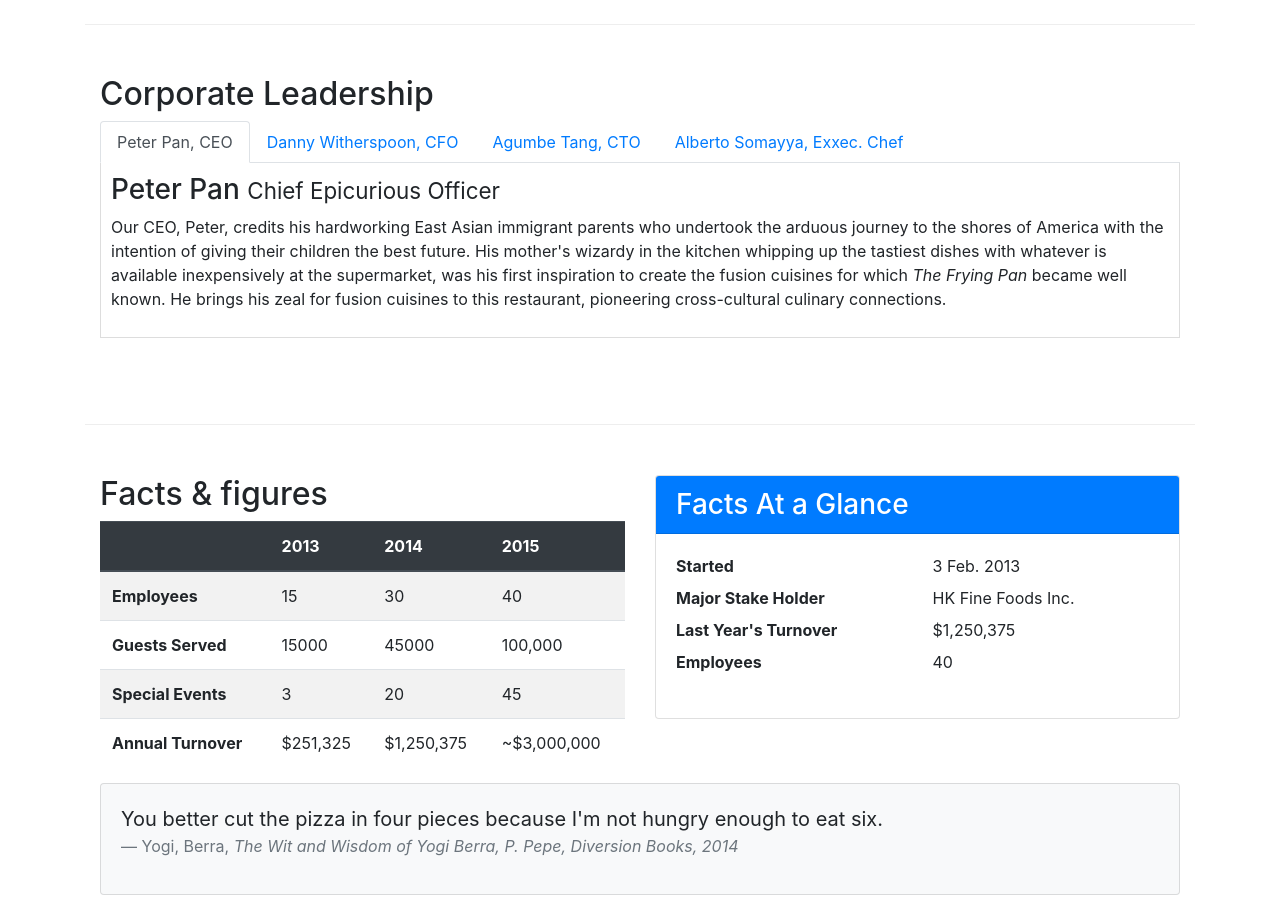
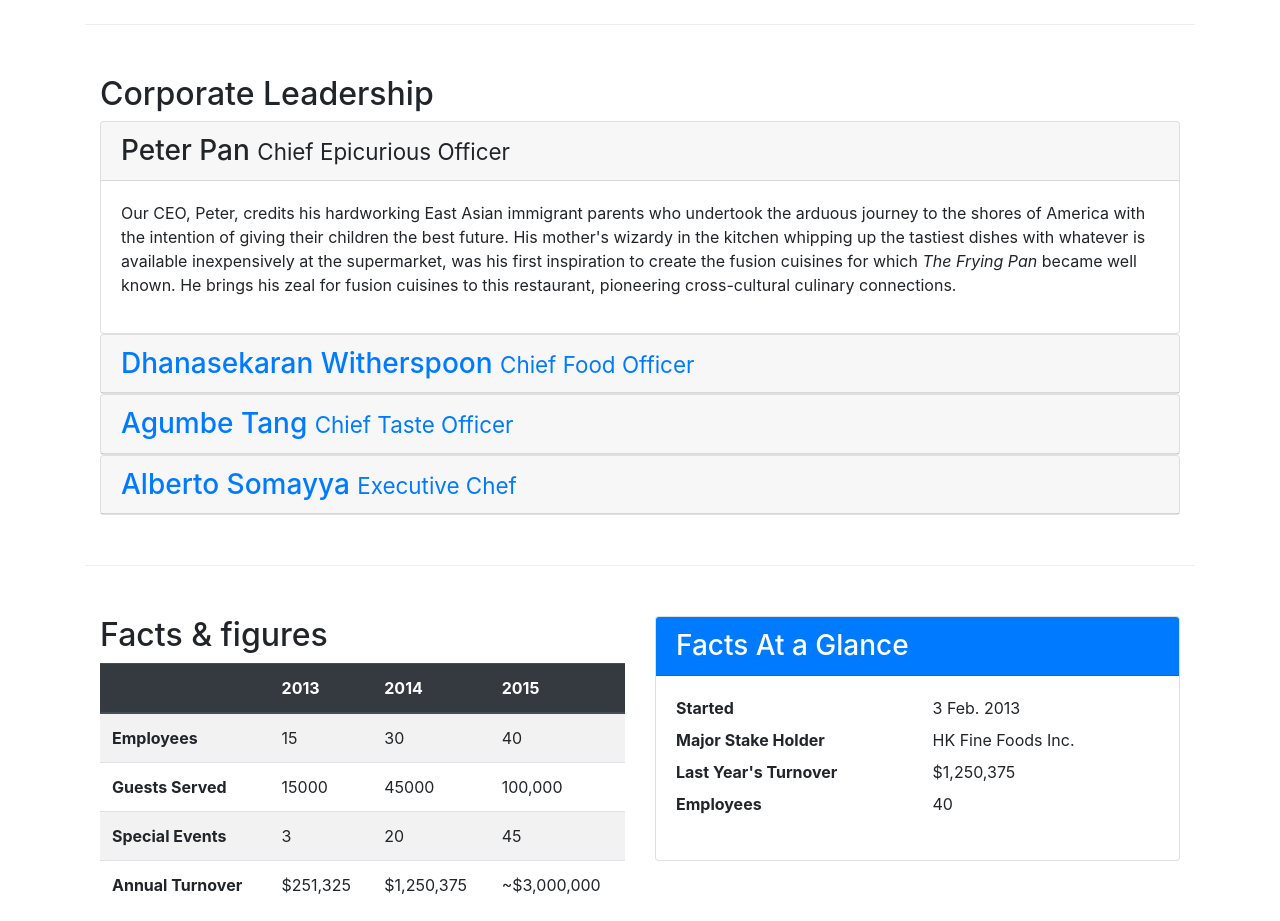
Before and after one commit to mjerricho/bootstrap-course, a website: page aboutus.html in a window 1280 px wide. Shown: the part 840-1761 px from the top of the page. Drawn offline with nearby package versions, Linux system fonts and the light colour scheme.

Commit message:
accordion

```diff
--- a/aboutus.html
+++ b/aboutus.html
@@ -73,38 +73,55 @@
         <div class="row row-content">
             <div class="col">
                 <h2>Corporate Leadership</h2>
-                <!--create tabs-->
-                <ul class="nav nav-tabs">
-                    <li class="nav-item">
-                        <a class="nav-link active" href="#peter" role="tab" data-toggle="tab">Peter Pan, CEO</a>
-                    </li>
-                    <li class="nav-item">
-                        <a class="nav-link" href="#danny" role="tab" data-toggle="tab">Danny Witherspoon, CFO</a>
-                    </li>
-                    <li class="nav-item">
-                        <a class="nav-link" href="#agumbe" role="tab" data-toggle="tab">Agumbe Tang, CTO</a>
-                    </li>
-                    <li class="nav-item">
-                        <a class="nav-link" href="#alberto" role="tab" data-toggle="tab">Alberto Somayya, Exxec. Chef</a>
-                    </li>
-                </ul>
-                <!--creating content-->
-                <div class="tab-content">
-                    <div role="tabpanel" class="tab-pane fade show active" id="peter">
-                        <h3>Peter Pan <small>Chief Epicurious Officer</small></h3>
-                        <p class="d-none d-sm-block">Our CEO, Peter, credits his hardworking East Asian immigrant parents who undertook the arduous journey to the shores of America with the intention of giving their children the best future. His mother's wizardy in the kitchen whipping up the tastiest dishes with whatever is available inexpensively at the supermarket, was his first inspiration to create the fusion cuisines for which <em>The Frying Pan</em> became well known. He brings his zeal for fusion cuisines to this restaurant, pioneering cross-cultural culinary connections.</p>
+                <!--accordion-->
+                <div id="accordion">
+                    <div class="card">
+                        <div class="card-header" role="tab" id="peterhead">
+                            <h3 class="mb-0">
+                                <a data-toggle="collapse" data-target="#peter">Peter Pan <small>Chief Epicurious Officer</small></a>
+                            </h3>
+                        </div>
+                        <div class="collapse show" id="peter" data-parent="#accordion">
+                            <div class="card-body">
+                                <p class="d-none d-sm-block">Our CEO, Peter, credits his hardworking East Asian immigrant parents who undertook the arduous journey to the shores of America with the intention of giving their children the best future. His mother's wizardy in the kitchen whipping up the tastiest dishes with whatever is available inexpensively at the supermarket, was his first inspiration to create the fusion cuisines for which <em>The Frying Pan</em> became well known. He brings his zeal for fusion cuisines to this restaurant, pioneering cross-cultural culinary connections.</p>
+                            </div>
+                        </div>
                     </div>
-                    <div role="tabpanel" class="tab-pane fade" id="danny">
-                        <h3>Dhanasekaran Witherspoon <small>Chief Food Officer</small></h3>
-                        <p class="d-none d-sm-block">Our CFO, Danny, as he is affectionately referred to by his colleagues, comes from a long established family tradition in farming and produce. His experiences growing up on a farm in the Australian outback gave him great appreciation for varieties of food sources. As he puts it in his own words, <em>Everything that runs, wins, and everything that stays, pays!</em></p>
+                    <div class="card">
+                        <div class="card-header" role="tab" id="dannyhead">
+                            <h3 class="mb-0">
+                                <a class="collapsed" data-toggle="collapse" data-target="#danny">Dhanasekaran Witherspoon <small>Chief Food Officer</small></a>
+                            </h3>
+                        </div>
+                        <div class="collapse" id="danny" data-parent="#accordion">
+                            <div class="card-body">
+                                <p class="d-none d-sm-block">Our CFO, Danny, as he is affectionately referred to by his colleagues, comes from a long established family tradition in farming and produce. His experiences growing up on a farm in the Australian outback gave him great appreciation for varieties of food sources. As he puts it in his own words, <em>Everything that runs, wins, and everything that stays, pays!</em></p>
+                            </div>
+                        </div>
                     </div>
-                    <div role="tabpanel" class="tab-pane fade" id="agumbe">
-                        <h3>Agumbe Tang <small>Chief Taste Officer</small></h3>
-                        <p class="d-none d-sm-block">Blessed with the most discerning gustatory sense, Agumbe, our CTO, personally ensures that every dish that we serve meets his exacting tastes. Our chefs dread the tongue lashing that ensues if their dish does not meet his exacting standards. He lives by his motto, <em>You click only if you survive my lick.</em></p>
+                    <div class="card">
+                        <div class="card-header" role="tab" id="agumbehead">
+                            <h3 class="mb-0">
+                                <a class="collapsed" data-toggle="collapse" data-target="#agumbe">Agumbe Tang <small>Chief Taste Officer</small></a>
+                            </h3>
+                        </div>
+                        <div class="collapse" id="agumbe" data-parent="#accordion">
+                            <div class="card-body">
+                                <p class="d-none d-sm-block">Blessed with the most discerning gustatory sense, Agumbe, our CTO, personally ensures that every dish that we serve meets his exacting tastes. Our chefs dread the tongue lashing that ensues if their dish does not meet his exacting standards. He lives by his motto, <em>You click only if you survive my lick.</em></p>
+                            </div>
+                        </div>
                     </div>
-                    <div role="tabpanel" class="tab-pane fade" id="alberto">
-                        <h3>Alberto Somayya <small>Executive Chef</small></h3>
-                        <p class="d-none d-sm-block">Award winning three-star Michelin chef with wide International experience having worked closely with whos-who in the culinary world, he specializes in creating mouthwatering Indo-Italian fusion experiences. He says, <em>Put together the cuisines from the two craziest cultures, and you get a winning hit! Amma Mia!</em></p>
+                    <div class="card">
+                        <div class="card-header" role="tab" id="albertohead">
+                            <h3 class="mb-0">
+                                <a class="collapsed" data-toggle="collapse" data-target="#alberto">Alberto Somayya <small>Executive Chef</small></a>
+                            </h3>
+                        </div>
+                        <div class="collapse" id="alberto" data-parent="#accordion">
+                            <div class="card-body">
+                                <p class="d-none d-sm-block">Award winning three-star Michelin chef with wide International experience having worked closely with whos-who in the culinary world, he specializes in creating mouthwatering Indo-Italian fusion experiences. He says, <em>Put together the cuisines from the two craziest cultures, and you get a winning hit! Amma Mia!</em></p>
+                            </div>
+                        </div>
                     </div>
                 </div>
             </div>
```
